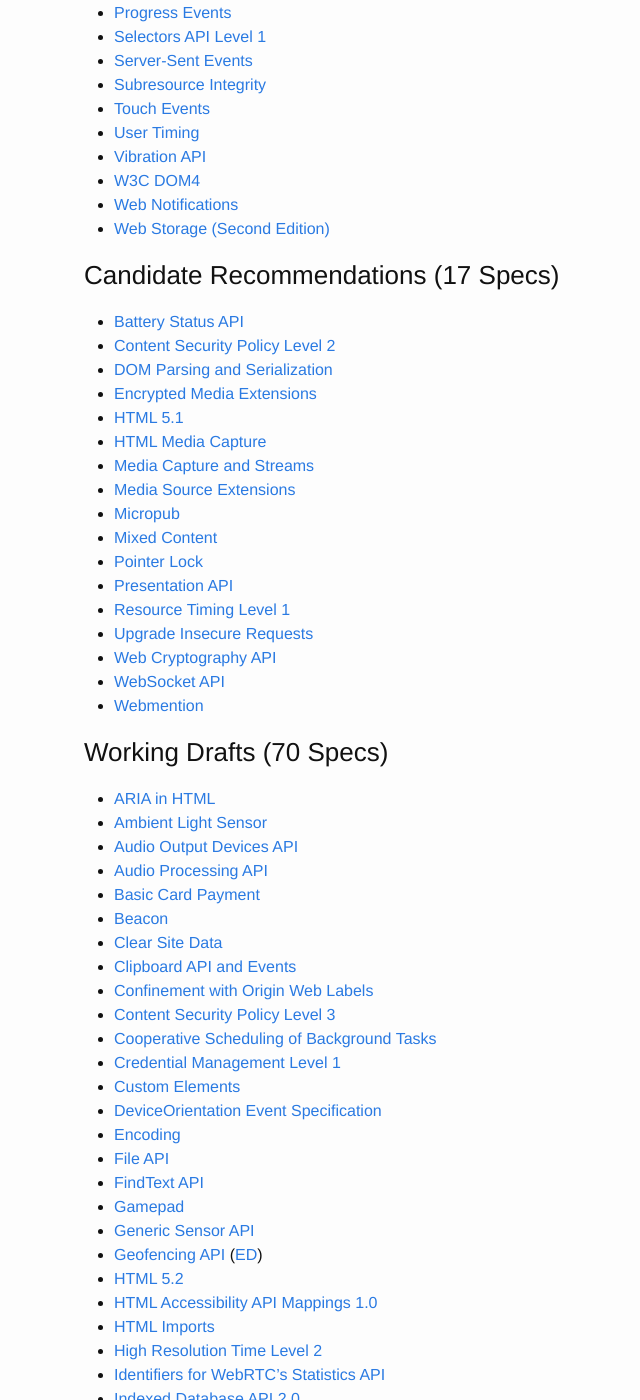
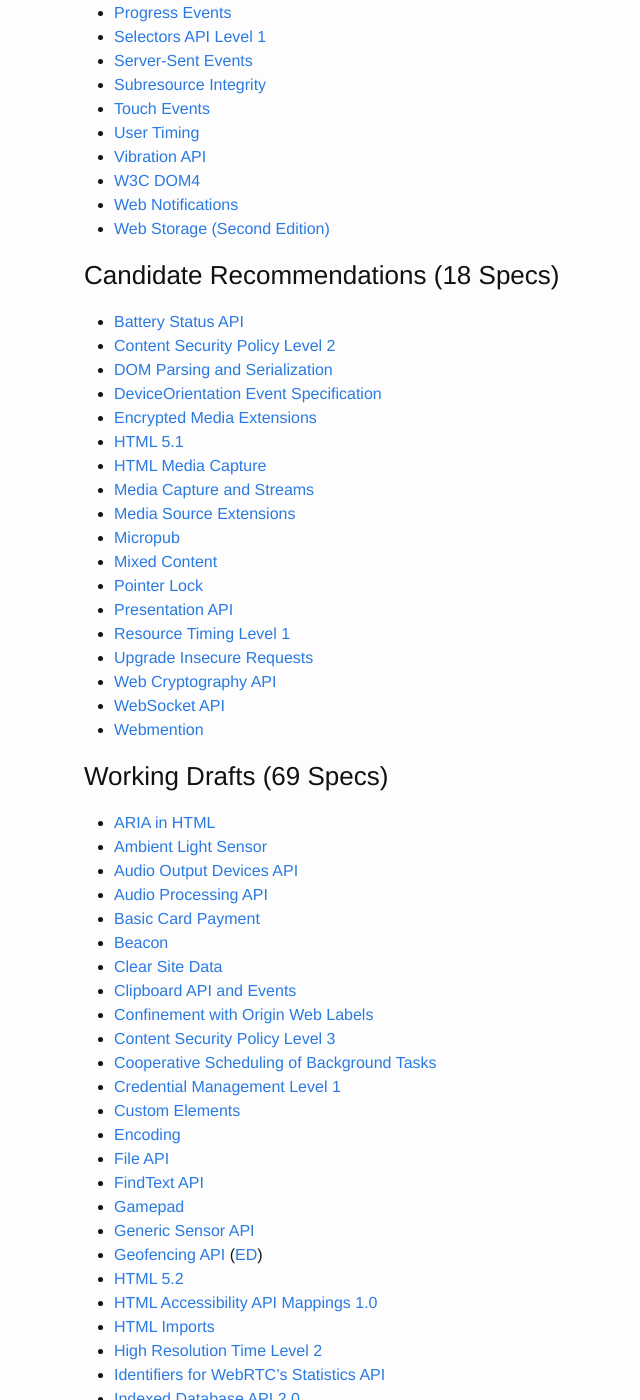
Before and after one commit to dret/HTML5-overview, a Jekyll site: the page built from current.md, in a window 1280 px wide and 1400 px high, scrolled down 655 px. Shown: the whole window, without its empty margins (186-826 px from the left). Built offline with Jekyll 4.4.1, drawn with Linux system fonts in a browser that asks for light colours.

Commit message:
changing status of orientation-event from WD to CR

```diff
--- a/current.md
+++ b/current.md
@@ -38,11 +38,12 @@
 * [Web Notifications](spec/notifications)
 * [Web Storage (Second Edition)](spec/webstorage)
 
-### <a name="CR"/>Candidate Recommendations (17 Specs)
+### <a name="CR"/>Candidate Recommendations (18 Specs)
 
 * [Battery Status API](spec/battery-status)
 * [Content Security Policy Level 2](spec/CSP2)
 * [DOM Parsing and Serialization](spec/DOM-Parsing)
+* [DeviceOrientation Event Specification](spec/orientation-event)
 * [Encrypted Media Extensions](spec/encrypted-media)
 * [HTML 5.1](spec/html51)
 * [HTML Media Capture](spec/html-media-capture)
@@ -58,7 +59,7 @@
 * [WebSocket API](spec/websockets)
 * [Webmention](spec/webmention)
 
-### <a name="WD"/>Working Drafts (70 Specs)
+### <a name="WD"/>Working Drafts (69 Specs)
 
 * [ARIA in HTML](spec/html-aria)
 * [Ambient Light Sensor](spec/ambient-light)
--- a/html5.xml
+++ b/html5.xml
@@ -120,7 +120,7 @@
             <title>Clipboard API and Events</title>
             <abstract>This document describes APIs for clipboard operations such as copy, cut and paste in web applications.</abstract>
         </spec>
-        <spec id="orientation-event" status="WD">
+        <spec id="orientation-event" status="CR">
             <title>DeviceOrientation Event Specification</title>
             <abstract>This specification defines several new DOM event types that provide information about the physical orientation and motion of a hosting device.</abstract>
         </spec>
```
Also changed, not shown: other parts of current.md (+0 -1 lines), other parts of html5.xml (+1 -1 lines), _posts/2016-08-18-update.md (+3 -3 lines), spec/orientation-event.md (+1 -1 lines).
